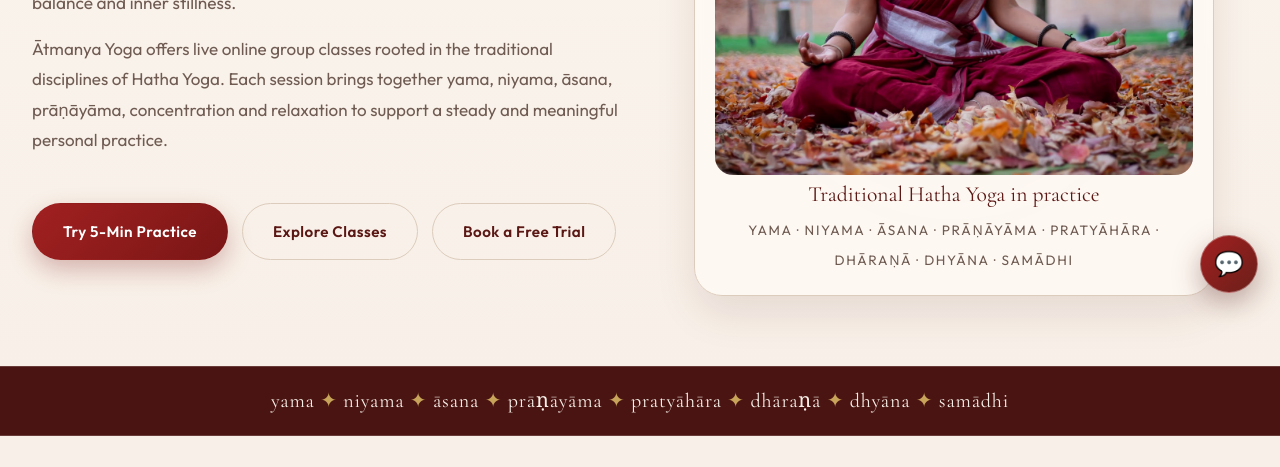
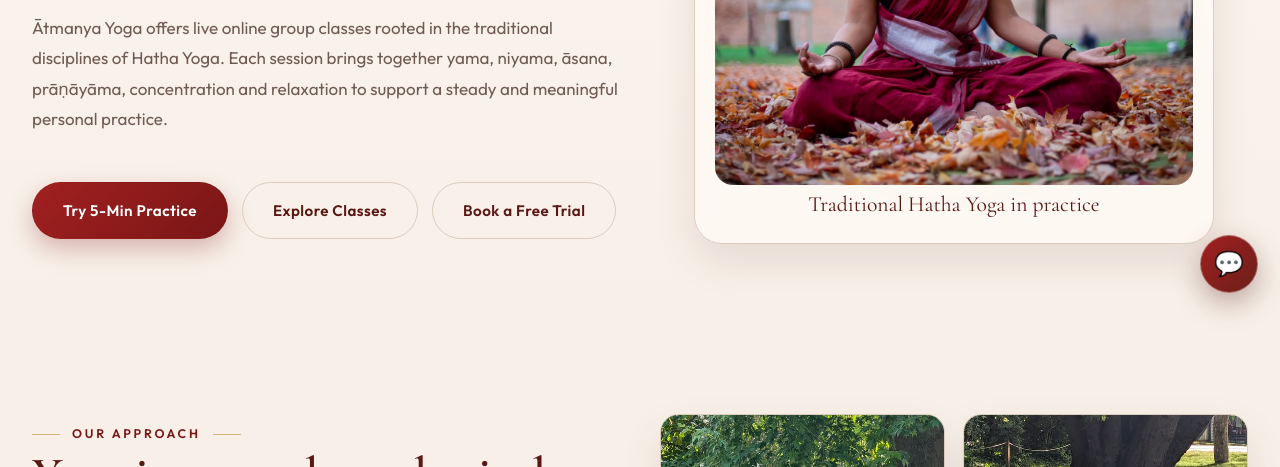
Before and after one commit to atmanyayoga/atmanyayoga.github.io, a plain HTML site: page index.html in a window 1280 px wide. Shown: the part 485-952 px from the top of the page. Drawn offline with nearby package versions, Linux system fonts and the light colour scheme.

Commit message:
Move eight-limb sequence into the scrolling ribbon

```diff
--- a/index.html
+++ b/index.html
@@ -27,6 +27,8 @@
     <span><i>&#10022;</i> "Peace comes from within. Do not seek it without." &mdash; Buddha</span>
     <span><i>&#10022;</i> "Breathe in calm, breathe out tension."</span>
     <span><i>&#10022;</i> "Practise with patience; the results will follow in time." &mdash; Patanjali</span>
+    <span><i>&#10022;</i> yama <i>&#10022;</i> niyama <i>&#10022;</i> &#257;sana <i>&#10022;</i> pr&#257;&#7751;&#257;y&#257;ma <i>&#10022;</i> praty&#257;h&#257;ra <i>&#10022;</i> dh&#257;ra&#7751;&#257; <i>&#10022;</i> dhy&#257;na <i>&#10022;</i> sam&#257;dhi</span>
+    <span><i>&#10022;</i> yama <i>&#10022;</i> niyama <i>&#10022;</i> &#257;sana <i>&#10022;</i> pr&#257;&#7751;&#257;y&#257;ma <i>&#10022;</i> praty&#257;h&#257;ra <i>&#10022;</i> dh&#257;ra&#7751;&#257; <i>&#10022;</i> dhy&#257;na <i>&#10022;</i> sam&#257;dhi</span>
   </div>
 </div>
   <header class="site-header">
@@ -71,17 +73,10 @@
           <div class="hero-lotus-card">
             <img src="assets/photos/trainer-5.jpg" alt="Ātmanya Yoga practice with Haasanthi Madala" class="hero-photo">
             <p class="hero-photo-caption">Traditional Hatha Yoga in practice</p>
-            <span>yama &#183; niyama &#183; &#257;sana &#183; pr&#257;&#7751;&#257;y&#257;ma &#183; praty&#257;h&#257;ra &#183; dh&#257;ra&#7751;&#257; &#183; dhy&#257;na &#183; sam&#257;dhi</span>
-          </div>
+            </div>
         </div>
       </div>
     </section>
-
-    <div class="mantra-strip" aria-hidden="true">
-      <div class="mantra-track">
-        <span>yama <i>&#10022;</i> niyama <i>&#10022;</i> &#257;sana <i>&#10022;</i> pr&#257;&#7751;&#257;y&#257;ma <i>&#10022;</i> praty&#257;h&#257;ra <i>&#10022;</i> dh&#257;ra&#7751;&#257; <i>&#10022;</i> dhy&#257;na <i>&#10022;</i> sam&#257;dhi</span>
-      </div>
-    </div>
 
     <section class="section">
       <div class="container split">
```
Also changed, not shown: contact.html (+2 -0 lines), courses.html (+2 -0 lines), membership.html (+2 -0 lines), privacy-policy.html (+2 -0 lines), resources.html (+2 -0 lines), teacher.html (+2 -0 lines), terms-conditions.html (+2 -0 lines), virtual-session.html (+2 -0 lines).
